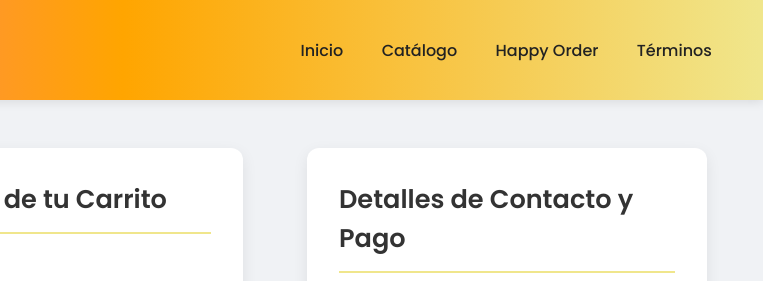
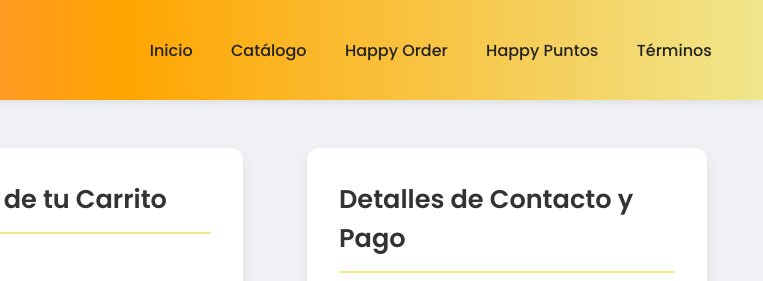
Before and after one commit to 04Evann/happy-corner, a plain HTML site: page order.html in a window 1280 px wide. Shown: the top 281 px of the page, 517-1280 px from the left. Drawn offline with Linux system fonts and the light colour scheme.

Commit message:
Update order.html

```diff
--- a/order.html
+++ b/order.html
@@ -464,6 +464,7 @@
             <a href="index.html">Inicio</a>
             <a href="catalogo.html">Catálogo</a>
             <a href="order.html">Happy Order</a>
+            <a href="puntos.html">Happy Puntos</a>
             <a href="terminos.html">Términos</a>
         </nav>
     </header>
```
